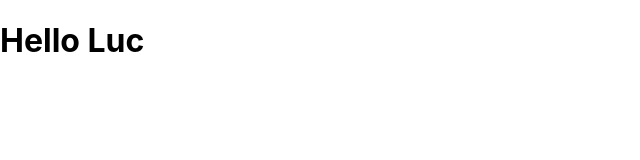
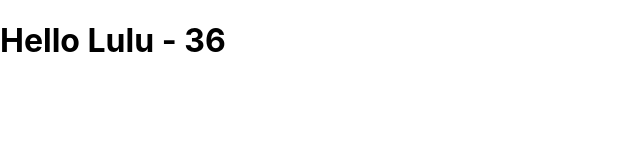
Before and after one commit to croulu/hooks_react, a React (Create React App) app: page / in a window 1280 px wide. Shown: the top 160 px of the page, without its empty margins (0-640 px from the left). Built offline with nearby package versions, Linux system fonts and the light colour scheme.

Commit message:
state destructuring

```diff
--- a/src/App.js
+++ b/src/App.js
@@ -2,10 +2,15 @@ import './App.css';
 import React, {Component} from "react";
 
 class App extends Component {
+    state = {
+        name: 'Lulu',
+        age: 36
+    }
+
     render() {
-        const name = "Luc"
+        const {name, age} = this.state
         return (
-            <h1>Hello {name}</h1>
+            <h1>Hello {name} - {age}</h1>
         )
     }
 }
```
